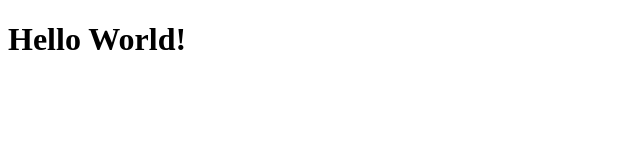
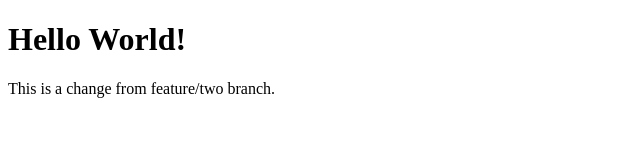
Before and after one commit to altuhov-as/base_git_stepik, a plain HTML site: page index.html in a window 1280 px wide. Shown: the whole page, without its empty margins (0-640 px from the left). Drawn offline with Linux system fonts and the light colour scheme.

Commit message:
Add content in feature/two branch

```diff
--- a/index.html
+++ b/index.html
@@ -9,3 +9,4 @@
        <h1>Hello World!</h1>
    </body>
    </html>
+<p>This is a change from feature/two branch.</p>
```
